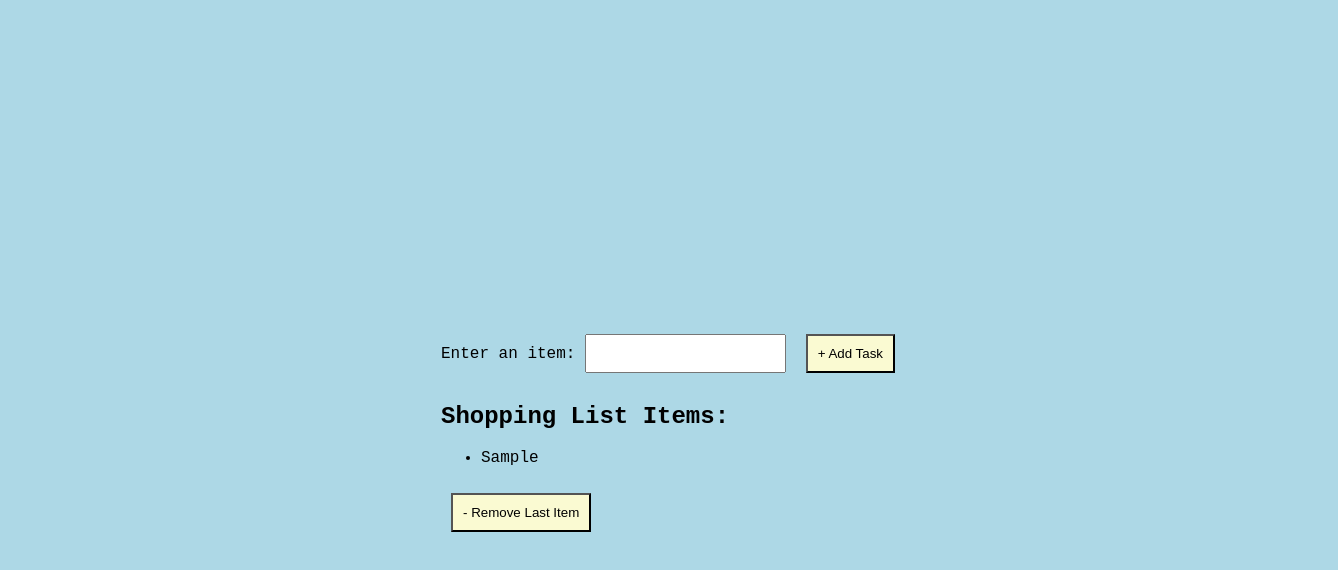
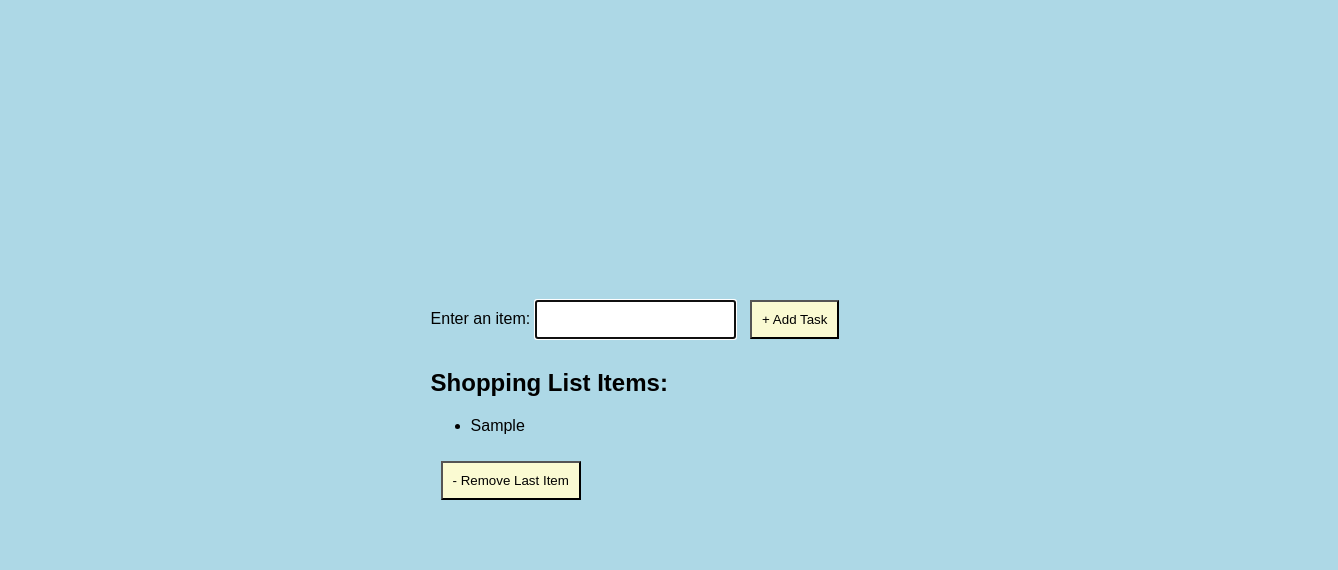
Before and after one commit to bindu953/ArrayManipulation-Lab2, a plain HTML site: page index.html in a window 1280 px wide. Both pictures are taken after typing "Sample" into the empty fields and a click on the button "+ Add Task". Shown: the whole page, 1338 px wide, since content can reach past the window. Drawn offline with Linux system fonts and the light colour scheme.

Commit message:
updated renderlistinbrowser code

```diff
--- a/RenderListinBrowser.js
+++ b/RenderListinBrowser.js
@@ -6,54 +6,43 @@
 // Write another function that removes the last item and updates the displayed list when
 // a “Remove Last Item” button is clicked.
 
- // Get HTML elements
-let inputItem = document.getElementById("inputText");
-let shoppingListElement = document.getElementById("shoppingList");
-let addTaskButton = document.getElementById("addTask");
-let removeTaskButton = document.getElementById("removeTask");
-
-let shoppingList = []
-
-// Function to display shopping list in HTML
-function displayList() {
-
-    // Clear the existing HTML list
-    shoppingListElement.innerHTML = "";
-
-    // Loop through the array
-    for (let s = 0; s < shoppingList.length; s++) {
-
-        // Create a new list item
-        let li = document.createElement("li");
-
-        // Set the list item text
-        li.textContent = shoppingList[s];
-
-        // Add the li element to the ul
-        shoppingListElement.appendChild(li);
-    }
-}
+// Get HTML elements
+let itemInput = document.getElementById("item-input");
+let shoppingList = document.getElementById("shopping-list");
+let addToListBtn = document.getElementById("add-btn");
+let removeToListBtn = document.getElementById("remove-btn");
 
 // AddTask button click event
-addTaskButton.addEventListener("click",function(){
+addToListBtn.addEventListener("click", function () {
 
     //alert("click event working")
-    let item = inputItem.value.trim();
+    let item = itemInput.value.trim();
 
     if (item !== "") {
 
         // Check if item already exists
-        if (!shoppingList.includes(item)) {
-            shoppingList.push(item);
-            displayList();
-        } else {
+        let existingItems = shoppingList.querySelectorAll("li");
+        let exists = false;
+        for (let s = 0; s < existingItems.length; s++) {
 
-            alert("Item already exists");
+            if (existingItems[s].textContent.toLowerCase() === item.toLowerCase()) {
+                exists = true;
+                break;
+            }
+        }
+        // Check if duplicate item exists
+        if (exists) {
 
+            alert("Item already exists in the shopping list.");
+            itemInput.focus();
+            return;
         }
-
-        inputItem.value = "";
-    }else {
+        const li = document.createElement("li")
+        li.innerText = item
+        shoppingList.appendChild(li)
+        itemInput.value = ""
+        itemInput.focus()
+    } else {
 
         // Display alert if input is empty
         alert("Please enter an item before adding to the shopping list.");
@@ -63,14 +52,13 @@ addTaskButton.addEventListener("click",function(){
 })
 
 // Remove Task button click event
-removeTaskButton.addEventListener("click", function() {
+removeToListBtn.addEventListener("click", function () {
 
-    // Remove the last item if shopping list length is greater than 0
-    if (shoppingList.length > 0) {
+    //Remove the last item if shopping list length is greater than 0
+    if (shoppingList.children.length > 0) {
 
-        shoppingList.pop();
-        //Update HTML list
-        displayList();
+        shoppingList.lastElementChild.remove()
+
     } else {
 
         alert("Shopping list is empty");
--- a/index.html
+++ b/index.html
@@ -15,19 +15,19 @@
 
     <main>
 
-        <label for="inputText">Enter an item:</label>
+        <label for="item-input">Enter an item:</label>
 
-        <input type="text" id="inputText">
+        <input type="text" id="item-input">
 
-        <button id="addTask">+ Add Task</button>
+        <button id="add-btn">+ Add Task</button>
 
         <h2>Shopping List Items:</h2>
 
-        <ul id="shoppingList">
+        <ul id="shopping-list">
 
         </ul>
 
-        <button id="removeTask">- Remove Last Item</button>
+        <button id="remove-btn">- Remove Last Item</button>
 
     </main>
 
--- a/style.css
+++ b/style.css
@@ -1,13 +1,14 @@
 body{
-    height: 100vh;
-    width: 100vw;
     background-color: lightblue;
     display: flex;
     flex-direction: column;
     align-items: center;
     justify-content: center;
-    font-family: 'Courier New', Courier, monospace;
-    padding: 25px;
+    font-family: Arial, Helvetica, sans-serif;
+    margin: 0;
+    padding: 20px;
+    min-height: 100vh;
+    box-sizing: border-box;
 }
 
 button{
```
Also changed, not shown: 2 other files.
